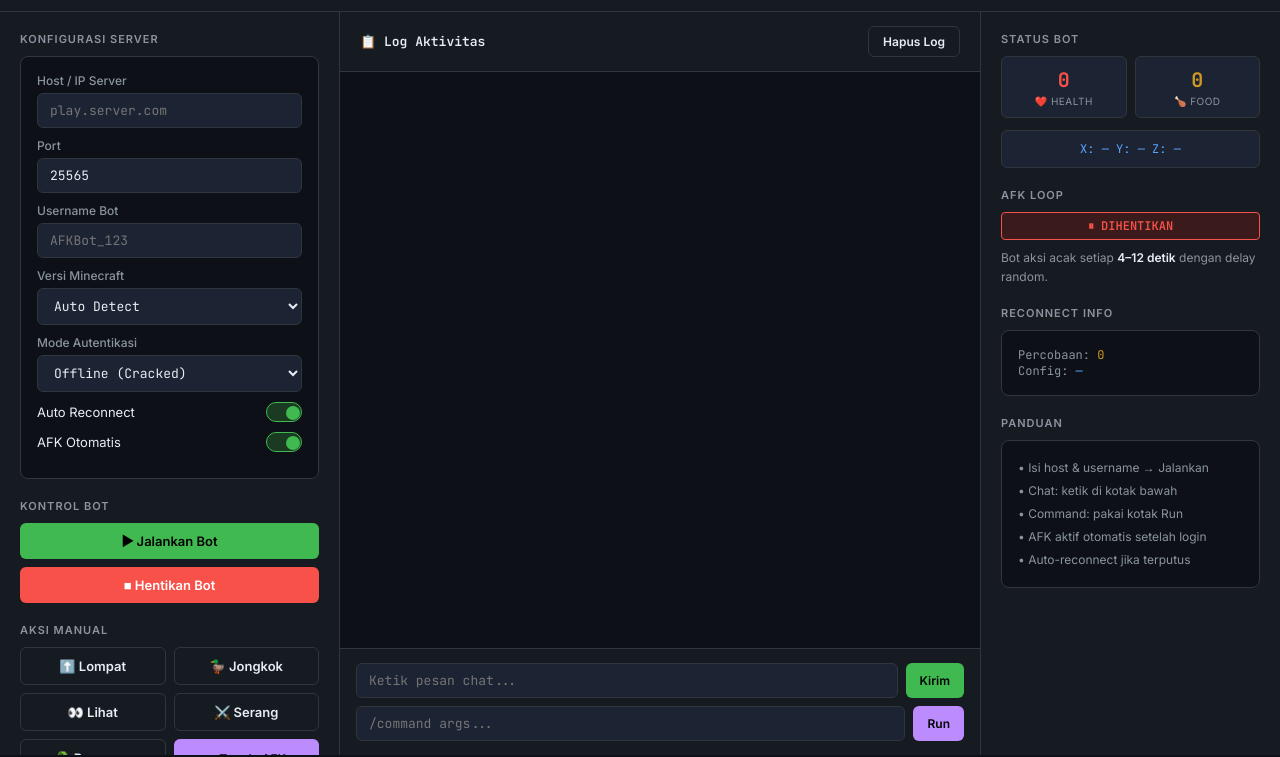
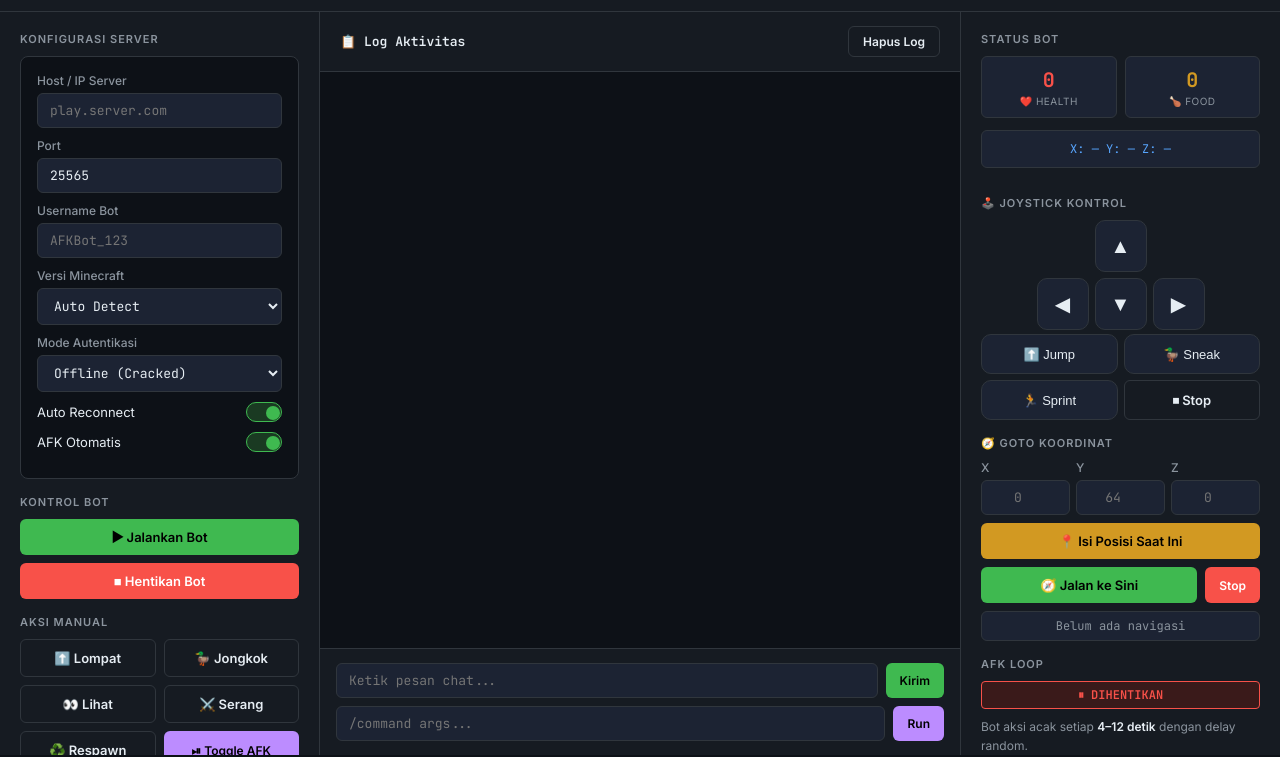
Before and after one commit to narendra-xyz/minecraft-afk-bot, a website: page public/index.html in a window 1280 px wide. Shown: the part 43-800 px from the top of the page. Drawn offline with nearby package versions, Linux system fonts and the light colour scheme; no server answers.

Commit message:
Update index.html

```diff
--- a/public/index.html
+++ b/public/index.html
@@ -24,8 +24,8 @@ header{background:var(--surface);border-bottom:1px solid var(--border);padding:1
 @keyframes pulse{0%,100%{opacity:1}50%{opacity:0.4}}
 .stats-bar{margin-left:auto;display:flex;gap:20px;font-size:13px;color:var(--muted);font-family:'JetBrains Mono',monospace}
 .stat{display:flex;align-items:center;gap:6px}
-.layout{display:grid;grid-template-columns:340px 1fr 300px;gap:0;height:calc(100vh - 57px);overflow:hidden}
-.panel{background:var(--surface);border-right:1px solid var(--border);overflow-y:auto;padding:20px;display:flex;flex-direction:column;gap:20px}
+.layout{display:grid;grid-template-columns:320px 1fr 320px;gap:0;height:calc(100vh - 57px);overflow:hidden}
+.panel{background:var(--surface);border-right:1px solid var(--border);overflow-y:auto;padding:20px;display:flex;flex-direction:column;gap:16px}
 .panel:last-child{border-right:none;border-left:1px solid var(--border)}
 .section-title{font-size:11px;font-weight:600;text-transform:uppercase;letter-spacing:1px;color:var(--muted);margin-bottom:10px}
 .card{background:var(--bg);border:1px solid var(--border);border-radius:8px;padding:16px}
@@ -46,6 +46,7 @@ input:focus,select:focus{border-color:var(--blue)}
 .btn-outline{background:transparent;border:1px solid var(--border);color:var(--text)}
 .btn-outline:hover{border-color:var(--blue);color:var(--blue)}
 .btn-purple{background:var(--purple);color:#000}
+.btn-yellow{background:var(--yellow);color:#000}
 .btn-sm{width:auto;padding:7px 14px;font-size:12px}
 .action-grid{display:grid;grid-template-columns:1fr 1fr;gap:8px}
 .log-panel{display:flex;flex-direction:column;overflow:hidden;background:var(--bg)}
@@ -65,12 +66,28 @@ input:focus,select:focus{border-color:var(--blue)}
 .chat-row input{flex:1;margin:0}
 .info-grid{display:grid;grid-template-columns:1fr 1fr;gap:8px;margin-bottom:12px}
 .info-box{background:var(--surface2);border:1px solid var(--border);border-radius:6px;padding:10px;text-align:center}
-.info-box .val{font-family:'JetBrains Mono',monospace;font-size:20px;font-weight:700;color:var(--text)}
+.info-box .val{font-family:'JetBrains Mono',monospace;font-size:20px;font-weight:700}
 .info-box .lbl{font-size:10px;text-transform:uppercase;letter-spacing:0.5px;color:var(--muted);margin-top:2px}
-.pos-display{background:var(--surface2);border:1px solid var(--border);border-radius:6px;padding:10px 12px;font-family:'JetBrains Mono',monospace;font-size:12px;color:var(--blue);text-align:center}
+.pos-display{background:var(--surface2);border:1px solid var(--border);border-radius:6px;padding:10px 12px;font-family:'JetBrains Mono',monospace;font-size:12px;color:var(--blue);text-align:center;margin-bottom:12px}
 .afk-badge{display:inline-flex;align-items:center;gap:6px;padding:5px 12px;border-radius:4px;font-size:12px;font-weight:600;font-family:'JetBrains Mono',monospace;width:100%;justify-content:center;margin-bottom:8px}
 .afk-badge.running{background:var(--green-dim);border:1px solid var(--green);color:var(--green)}
 .afk-badge.stopped{background:var(--red-dim);border:1px solid var(--red);color:var(--red)}
+
+/* Joystick */
+.joystick-wrap{display:flex;flex-direction:column;align-items:center;gap:6px;margin-bottom:4px}
+.joy-row{display:flex;gap:6px;justify-content:center}
+.joy-btn{width:52px;height:52px;border-radius:10px;border:1px solid var(--border);background:var(--surface2);color:var(--text);font-size:20px;cursor:pointer;display:flex;align-items:center;justify-content:center;user-select:none;-webkit-user-select:none;transition:all 0.1s}
+.joy-btn:active,.joy-btn.pressed{background:var(--blue);border-color:var(--blue);color:#000;transform:scale(0.93)}
+.joy-spacer{width:52px;height:52px}
+.joy-extra{display:grid;grid-template-columns:1fr 1fr;gap:6px;margin-top:4px}
+
+/* Goto */
+.goto-grid{display:grid;grid-template-columns:1fr 1fr 1fr;gap:6px;margin-bottom:8px}
+.goto-grid input{margin:0;padding:8px 6px;text-align:center}
+.goto-status{font-size:12px;font-family:'JetBrains Mono',monospace;color:var(--muted);text-align:center;padding:6px;background:var(--surface2);border-radius:6px;border:1px solid var(--border)}
+.goto-status.going{color:var(--yellow)}
+.goto-status.done{color:var(--green)}
+
 ::-webkit-scrollbar{width:6px}
 ::-webkit-scrollbar-track{background:transparent}
 ::-webkit-scrollbar-thumb{background:var(--border);border-radius:3px}
@@ -88,6 +105,8 @@ select option{background:var(--surface2)}
 </div>
 </header>
 <div class="layout">
+
+<!-- LEFT -->
 <div class="panel">
 <div>
 <div class="section-title">Konfigurasi Server</div>
@@ -137,6 +156,8 @@ select option{background:var(--surface2)}
 </div>
 </div>
 </div>
+
+<!-- CENTER LOG -->
 <div class="log-panel">
 <div class="log-header">
 <div class="log-header-title">📋 Log Aktivitas</div>
@@ -154,6 +175,8 @@ select option{background:var(--surface2)}
 </div>
 </div>
 </div>
+
+<!-- RIGHT -->
 <div class="panel">
 <div>
 <div class="section-title">Status Bot</div>
@@ -163,11 +186,52 @@ select option{background:var(--surface2)}
 </div>
 <div class="pos-display" id="val-pos">X: — Y: — Z: —</div>
 </div>
+
+<div>
+<div class="section-title">🕹️ Joystick Kontrol</div>
+<div class="joystick-wrap">
+<div class="joy-row">
+<div class="joy-spacer"></div>
+<button class="joy-btn" id="joy-forward" ontouchstart="joyPress('forward')" ontouchend="joyRelease('forward')" onmousedown="joyPress('forward')" onmouseup="joyRelease('forward')">▲</button>
+<div class="joy-spacer"></div>
+</div>
+<div class="joy-row">
+<button class="joy-btn" id="joy-left" ontouchstart="joyPress('left')" ontouchend="joyRelease('left')" onmousedown="joyPress('left')" onmouseup="joyRelease('left')">◀</button>
+<button class="joy-btn" id="joy-back" ontouchstart="joyPress('back')" ontouchend="joyRelease('back')" onmousedown="joyPress('back')" onmouseup="joyRelease('back')">▼</button>
+<button class="joy-btn" id="joy-right" ontouchstart="joyPress('right')" ontouchend="joyRelease('right')" onmousedown="joyPress('right')" onmouseup="joyRelease('right')">▶</button>
+</div>
+</div>
+<div class="joy-extra">
+<button class="joy-btn btn-outline" style="width:100%;height:40px;font-size:13px" ontouchstart="joyPress('jump')" ontouchend="joyRelease('jump')" onmousedown="joyPress('jump')" onmouseup="joyRelease('jump')">⬆️ Jump</button>
+<button class="joy-btn btn-outline" style="width:100%;height:40px;font-size:13px" ontouchstart="joyPress('sneak')" ontouchend="joyRelease('sneak')" onmousedown="joyPress('sneak')" onmouseup="joyRelease('sneak')">🦆 Sneak</button>
+<button class="joy-btn btn-outline" style="width:100%;height:40px;font-size:13px" ontouchstart="joyPress('sprint')" ontouchend="joyRelease('sprint')" onmousedown="joyPress('sprint')" onmouseup="joyRelease('sprint')">🏃 Sprint</button>
+<button class="btn btn-outline" style="height:40px;font-size:13px" onclick="joyStopAll()">⏹ Stop</button>
+</div>
+</div>
+
+<div>
+<div class="section-title">🧭 Goto Koordinat</div>
+<div class="goto-grid">
+<div><label>X</label><input type="number" id="goto-x" placeholder="0"></div>
+<div><label>Y</label><input type="number" id="goto-y" placeholder="64"></div>
+<div><label>Z</label><input type="number" id="goto-z" placeholder="0"></div>
+</div>
+<div style="display:flex;gap:8px;margin-bottom:8px">
+<button class="btn btn-yellow" onclick="gotoFill()">📍 Isi Posisi Saat Ini</button>
+</div>
+<div style="display:flex;gap:8px;margin-bottom:8px">
+<button class="btn btn-green" onclick="gotoGo()">🧭 Jalan ke Sini</button>
+<button class="btn btn-red btn-sm" onclick="gotoStop()">Stop</button>
+</div>
+<div class="goto-status" id="goto-status">Belum ada navigasi</div>
+</div>
+
 <div>
 <div class="section-title">AFK Loop</div>
 <div class="afk-badge stopped" id="afk-badge">⏸ DIHENTIKAN</div>
 <div style="font-size:12px;color:var(--muted);line-height:1.6">Bot aksi acak setiap <strong style="color:var(--text)">4–12 detik</strong> dengan delay random.</div>
 </div>
+
 <div>
 <div class="section-title">Reconnect Info</div>
 <div class="card" style="font-size:12px;font-family:'JetBrains Mono',monospace;color:var(--muted)">
@@ -175,21 +239,14 @@ Percobaan: <span id="val-reconnect" style="color:var(--yellow)">0</span><br>
 Config: <span id="val-cfg" style="color:var(--blue)">—</span>
 </div>
 </div>
-<div>
-<div class="section-title">Panduan</div>
-<div class="card" style="font-size:12px;color:var(--muted);line-height:1.9">
-• Isi host & username → Jalankan<br>
-• Chat: ketik di kotak bawah<br>
-• Command: pakai kotak Run<br>
-• AFK aktif otomatis setelah login<br>
-• Auto-reconnect jika terputus
 </div>
-</div>
-</div>
+
 </div>
 <script>
 const socket=io();
 let afkRunning=false;
+let currentPos={x:0,y:64,z:0};
+
 socket.on('init',({logs,config})=>{logs.forEach(appendLog);if(config)loadConfig(config);});
 socket.on('log',appendLog);
 socket.on('status',(s)=>{
@@ -204,23 +261,99 @@ document.getElementById('val-health').textContent=Math.round(s.health||0);
   document.getElementById('val-food').textContent=Math.round(s.food||0);
   document.getElementById('val-reconnect').textContent=s.reconnectAttempts||0;
   document.getElementById('val-cfg').textContent=s.config?`${s.config.host}:${s.config.port}`:'—';
-if(s.position){const p=s.position;document.getElementById('val-pos').textContent=`X: ${Math.round(p.x)} Y: ${Math.round(p.y)} Z: ${Math.round(p.z)}`;}
+  if(s.position){
+    const p=s.position;
+    currentPos={x:Math.round(p.x),y:Math.round(p.y),z:Math.round(p.z)};
+    document.getElementById('val-pos').textContent=`X: ${currentPos.x} Y: ${currentPos.y} Z: ${currentPos.z}`;
+  }
   document.getElementById('btn-connect').disabled=s.status!=='offline';
   document.getElementById('btn-disconnect').disabled=s.status==='offline';
 });
 socket.on('afk_state',(state)=>{afkRunning=state;updateAfkBadge();});
 socket.on('chat',({username,message,time})=>{appendLog({msg:`[${username}]: ${message}`,type:'chat',time});});
-function appendLog({msg,type,time}){const c=document.getElementById('log-container');const div=document.createElement('div');div.className='log-entry';div.innerHTML=`<span class="log-time">${time}</span><span class="log-msg ${type}">${msg}</span>`;c.appendChild(div);c.scrollTop=c.scrollHeight;}
+socket.on('goto_done',()=>{
+  const el=document.getElementById('goto-status');
+  el.textContent='✅ Sampai di tujuan!';
+  el.className='goto-status done';
+});
+
+function appendLog({msg,type,time}){
+  const c=document.getElementById('log-container');
+  const div=document.createElement('div');
+  div.className='log-entry';
+  div.innerHTML=`<span class="log-time">${time}</span><span class="log-msg ${type}">${msg}</span>`;
+  c.appendChild(div);
+  c.scrollTop=c.scrollHeight;
+}
 function clearLogs(){document.getElementById('log-container').innerHTML='';}
 function toggleBtn(el){el.classList.toggle('on');}
-function loadConfig(cfg){if(cfg.host)document.getElementById('cfg-host').value=cfg.host;if(cfg.port)document.getElementById('cfg-port').value=cfg.port;if(cfg.username)document.getElementById('cfg-user').value=cfg.username;}
-function updateAfkBadge(){const b=document.getElementById('afk-badge');b.className='afk-badge '+(afkRunning?'running':'stopped');b.textContent=afkRunning?'▶ BERJALAN':'⏸ DIHENTIKAN';}
-function connectBot(){const host=document.getElementById('cfg-host').value.trim();const username=document.getElementById('cfg-user').value.trim();if(!host||!username)return alert('Host dan username wajib!');socket.emit('connect_bot',{host,port:document.getElementById('cfg-port').value||25565,username,version:document.getElementById('cfg-version').value||false,auth:document.getElementById('cfg-auth').value,autoReconnect:document.getElementById('tog-reconnect').classList.contains('on'),afkEnabled:document.getElementById('tog-afk').classList.contains('on'),});}
+function loadConfig(cfg){
+  if(cfg.host)document.getElementById('cfg-host').value=cfg.host;
+  if(cfg.port)document.getElementById('cfg-port').value=cfg.port;
+  if(cfg.username)document.getElementById('cfg-user').value=cfg.username;
+}
+function updateAfkBadge(){
+  const b=document.getElementById('afk-badge');
+  b.className='afk-badge '+(afkRunning?'running':'stopped');
+  b.textContent=afkRunning?'▶ BERJALAN':'⏸ DIHENTIKAN';
+}
+function connectBot(){
+  const host=document.getElementById('cfg-host').value.trim();
+  const username=document.getElementById('cfg-user').value.trim();
+  if(!host||!username)return alert('Host dan username wajib!');
+  socket.emit('connect_bot',{host,port:document.getElementById('cfg-port').value||25565,username,version:document.getElementById('cfg-version').value||false,auth:document.getElementById('cfg-auth').value,autoReconnect:document.getElementById('tog-reconnect').classList.contains('on'),afkEnabled:document.getElementById('tog-afk').classList.contains('on'),});
+}
 function disconnectBot(){if(confirm('Hentikan bot?'))socket.emit('disconnect_bot');}
 function sendChat(){const input=document.getElementById('chat-input');const msg=input.value.trim();if(!msg)return;socket.emit('send_chat',msg);input.value='';}
 function sendCommand(){const input=document.getElementById('cmd-input');const cmd=input.value.trim();if(!cmd)return;socket.emit('send_command',cmd);input.value='';}
 function manualAction(action){socket.emit('manual_action',action);}
 function toggleAfk(){socket.emit('toggle_afk');}
+
+// Joystick
+function joyPress(key){
+  socket.emit('joy_key',{key,state:true});
+  const el=document.getElementById('joy-'+key);
+  if(el)el.classList.add('pressed');
+}
+function joyRelease(key){
+  socket.emit('joy_key',{key,state:false});
+  const el=document.getElementById('joy-'+key);
+  if(el)el.classList.remove('pressed');
+}
+function joyStopAll(){
+  ['forward','back','left','right','jump','sneak','sprint'].forEach(k=>{
+    socket.emit('joy_key',{key:k,state:false});
+    const el=document.getElementById('joy-'+k);
+    if(el)el.classList.remove('pressed');
+  });
+}
+// Prevent touchend not firing on mobile
+document.addEventListener('touchend',()=>{
+  ['forward','back','left','right','jump','sneak','sprint'].forEach(k=>joyRelease(k));
+});
+
+// Goto
+function gotoFill(){
+  document.getElementById('goto-x').value=currentPos.x;
+  document.getElementById('goto-y').value=currentPos.y;
+  document.getElementById('goto-z').value=currentPos.z;
+}
+function gotoGo(){
+  const x=parseFloat(document.getElementById('goto-x').value);
+  const y=parseFloat(document.getElementById('goto-y').value);
+  const z=parseFloat(document.getElementById('goto-z').value);
+  if(isNaN(x)||isNaN(y)||isNaN(z))return alert('Isi semua koordinat X, Y, Z!');
+  socket.emit('goto_xyz',{x,y,z});
+  const el=document.getElementById('goto-status');
+  el.textContent=`🧭 Menuju X:${x} Y:${y} Z:${z}...`;
+  el.className='goto-status going';
+}
+function gotoStop(){
+  socket.emit('goto_stop');
+  const el=document.getElementById('goto-status');
+  el.textContent='🛑 Navigasi dihentikan';
+  el.className='goto-status';
+}
 </script>
 </body>
 </html>
```
Lines whose indentation alone changed are shown as unchanged.
